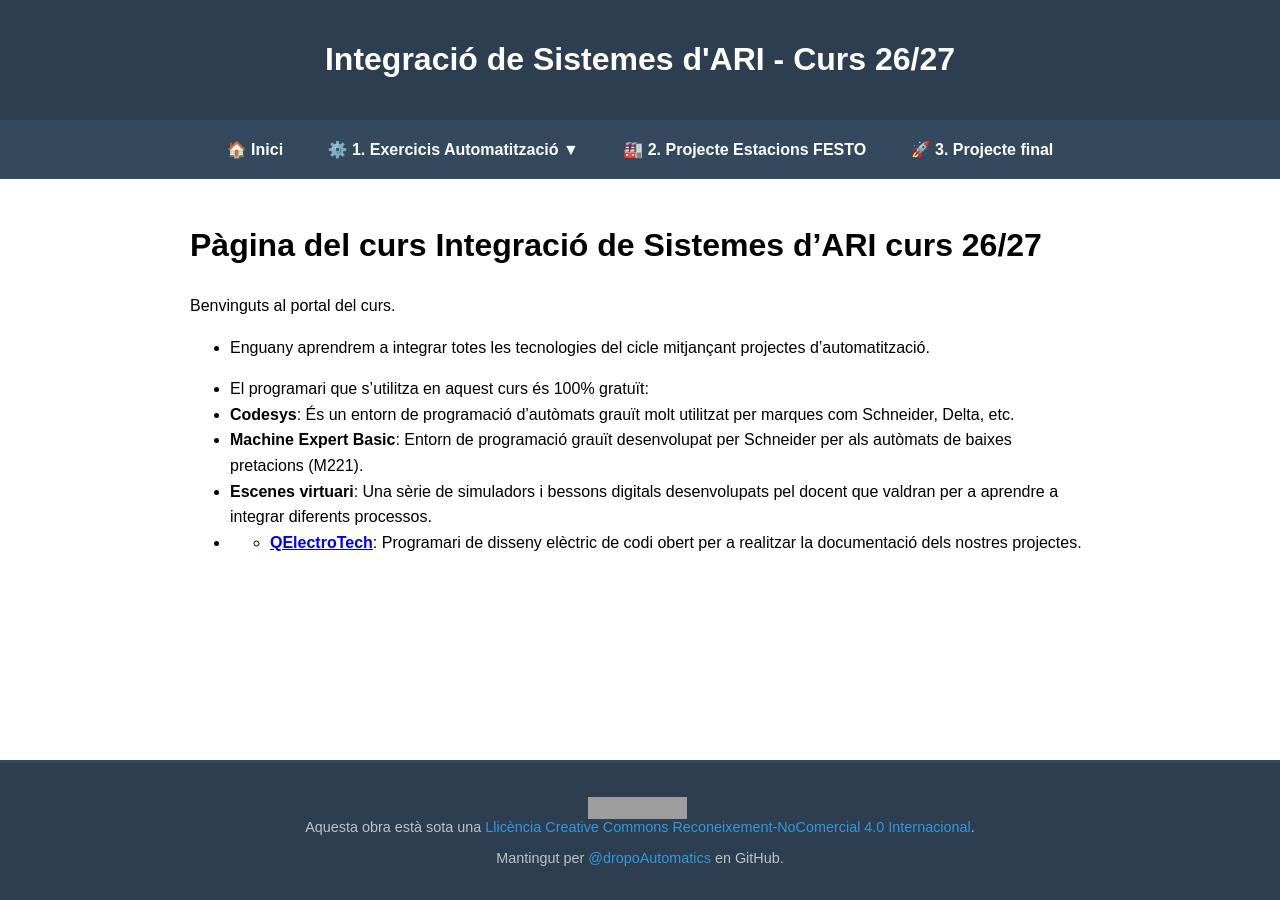
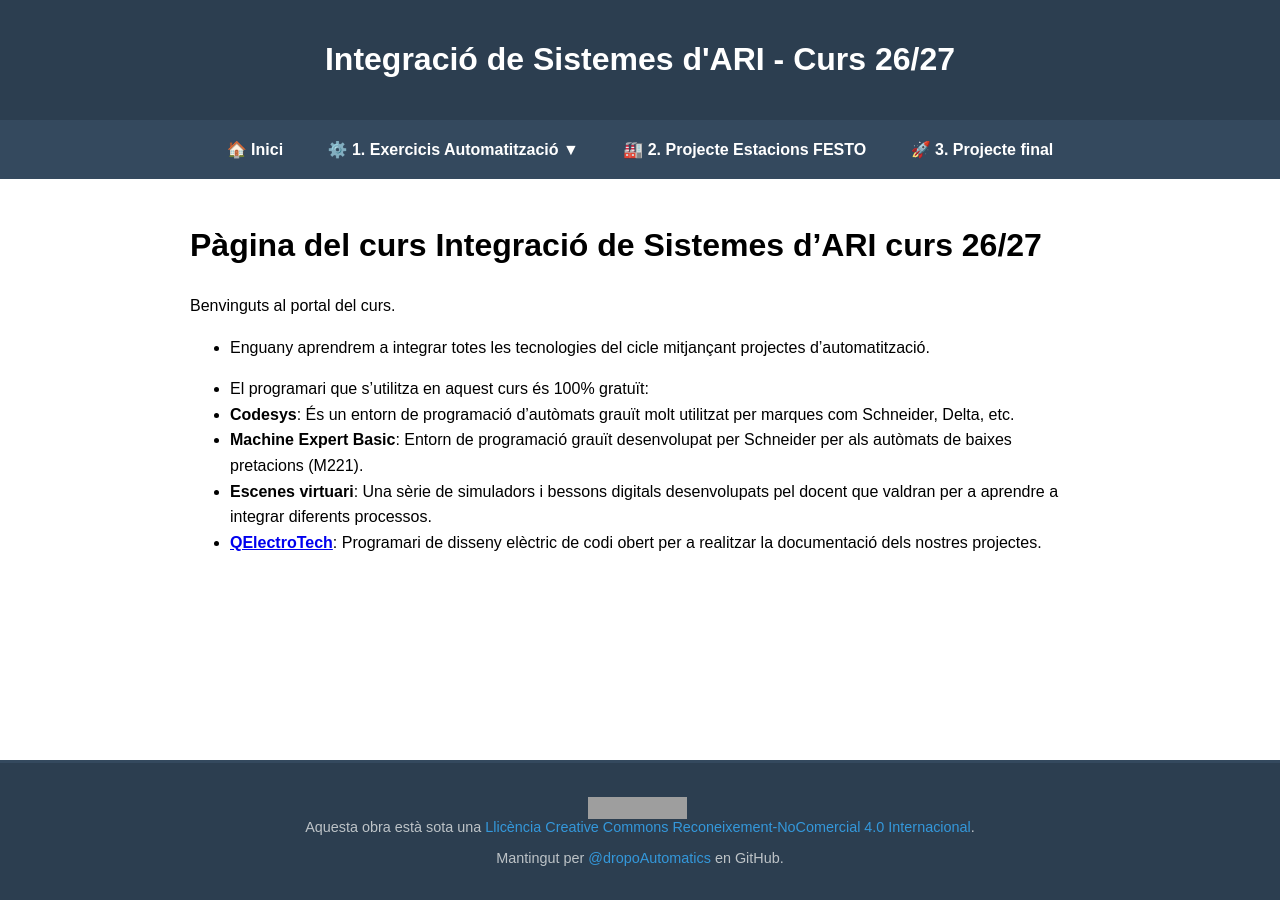
Before and after one commit to dropoAutomatics/integracio-ari, a Jekyll site: the page built from index.md, in a window 1280 px wide. Built offline with Jekyll 4.4.1, drawn with Linux system fonts in a browser that asks for light colours; our own code applies the rules of GitHub Pages for plain Markdown files; grey boxes are pictures that could not be loaded.

```diff
--- a/index.md
+++ b/index.md
@@ -11,4 +11,4 @@ Benvinguts al portal del curs.
 * **Codesys**: És un entorn de programació d'autòmats grauït molt utilitzat per marques com Schneider, Delta, etc.
 * **Machine Expert Basic**: Entorn de programació grauït desenvolupat per Schneider per als autòmats de baixes pretacions (M221).
 * **Escenes virtuari**: Una sèrie de simuladors i bessons digitals desenvolupats pel docent que valdran per a aprendre a integrar diferents processos.
-* * **[QElectroTech](https://qelectrotech.org/download.php)**: Programari de disseny elèctric de codi obert per a realitzar la documentació dels nostres projectes.
+* **[QElectroTech](https://qelectrotech.org/download.php)**: Programari de disseny elèctric de codi obert per a realitzar la documentació dels nostres projectes.
```
